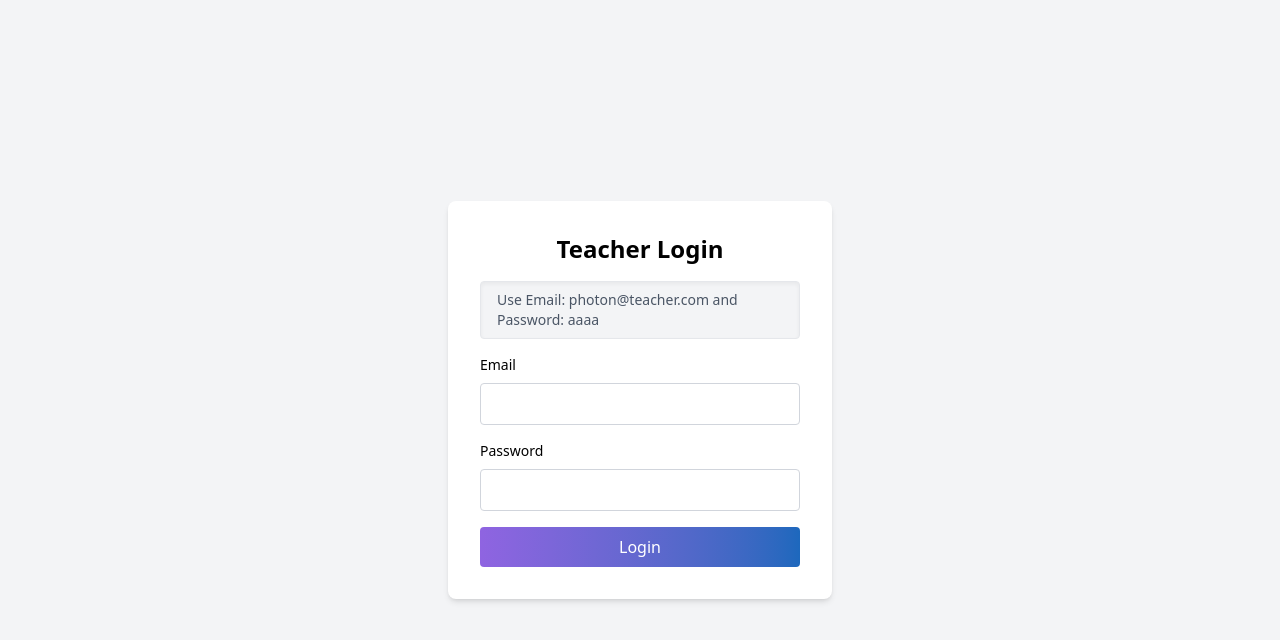
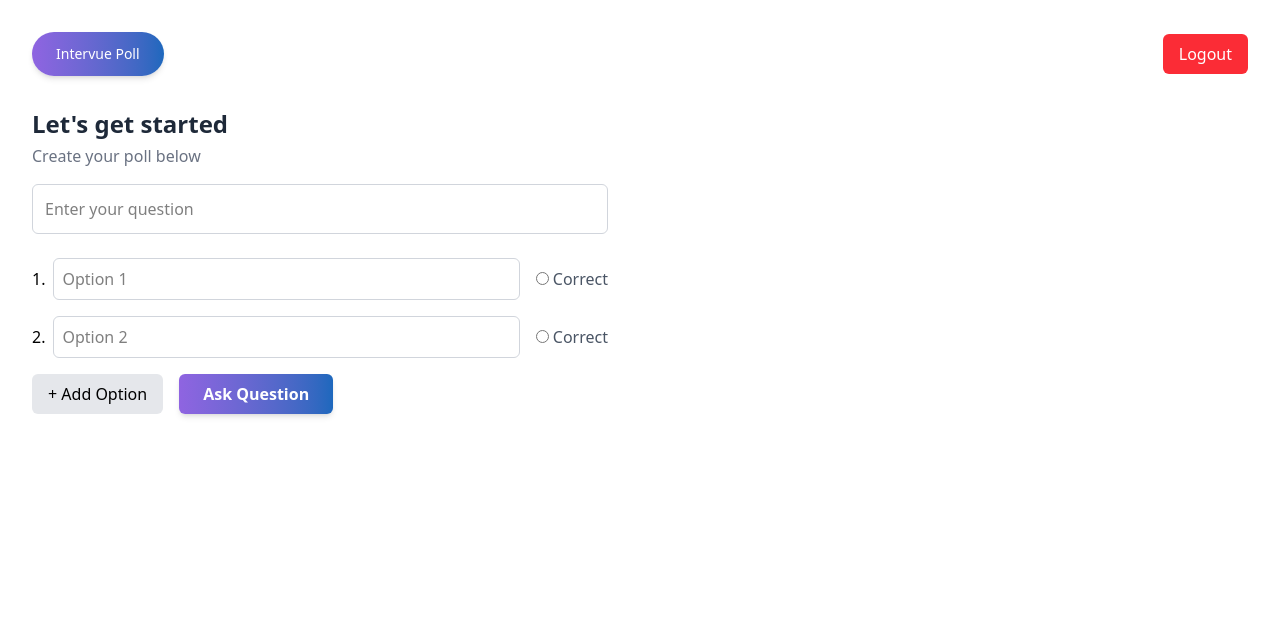
Before and after one commit to photon05/Live-Polling-System, a React (Vite) app in the folder client/: page /teacher/poll in a window 1280 px wide. Shown: the top 640 px of the page. Built offline with nearby package versions, Linux system fonts and the light colour scheme; no server answers.

Commit message:
Update App.jsx

```diff
--- a/client/src/App.jsx
+++ b/client/src/App.jsx
@@ -1,29 +1,21 @@
-import { useState, useEffect } from 'react';
-import { BrowserRouter, Routes, Route } from 'react-router-dom';
-import LandingPage from './components/LandingPage';
-import TeacherLogin from './components/TeacherLogin';
-import TeacherPage from './pages/TeacherPage';
-import StudentPage from './pages/StudentPage';
+import React from "react";
+import { BrowserRouter as Router, Routes, Route } from "react-router-dom";
 
-export default function App() {
-  const [isTeacherLoggedIn, setIsTeacherLoggedIn] = useState(false);
+import LandingPage from "./pages/LandingPage";
+import TeacherPage from "./pages/TeacherPage";
+import StudentPage from "./pages/StudentPage";
 
-  useEffect(() => {
-    const isLoggedIn = !!sessionStorage.getItem('teacher');
-    setIsTeacherLoggedIn(isLoggedIn);
-  }, []);
-
+const App = () => {
   return (
-    <BrowserRouter>
+    <Router>
       <Routes>
         <Route path="/" element={<LandingPage />} />
-        <Route path="/teacher" element={<TeacherLogin setIsTeacherLoggedIn={setIsTeacherLoggedIn} />} />
-        <Route
-          path="/teacher/poll"
-          element={isTeacherLoggedIn ? <TeacherPage /> : <TeacherLogin setIsTeacherLoggedIn={setIsTeacherLoggedIn} />}
-        />
+        {/* Removed TeacherLogin Route */}
+        <Route path="/teacher/poll" element={<TeacherPage />} />
         <Route path="/student" element={<StudentPage />} />
       </Routes>
-    </BrowserRouter>
+    </Router>
   );
-}
+};
+
+export default App;
```
